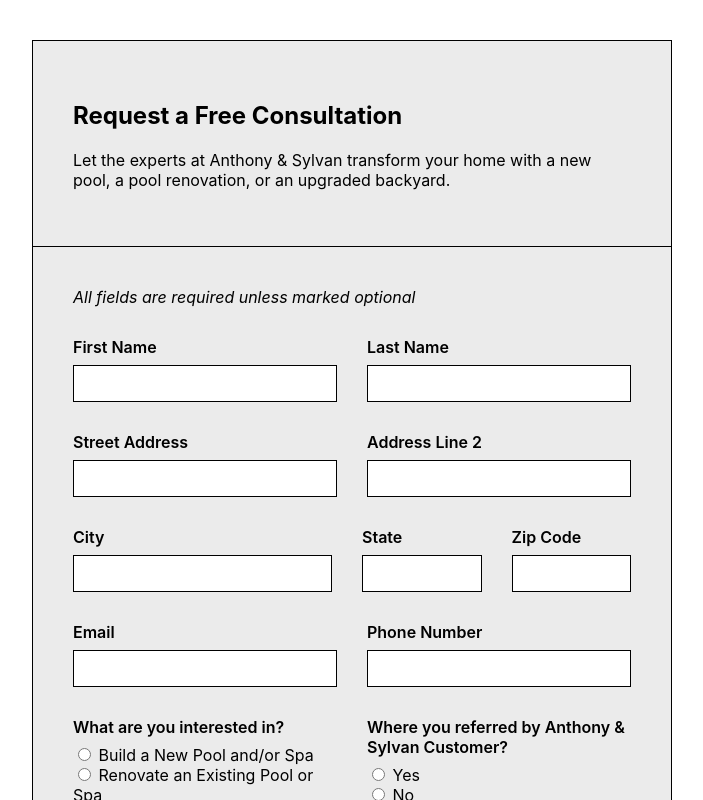
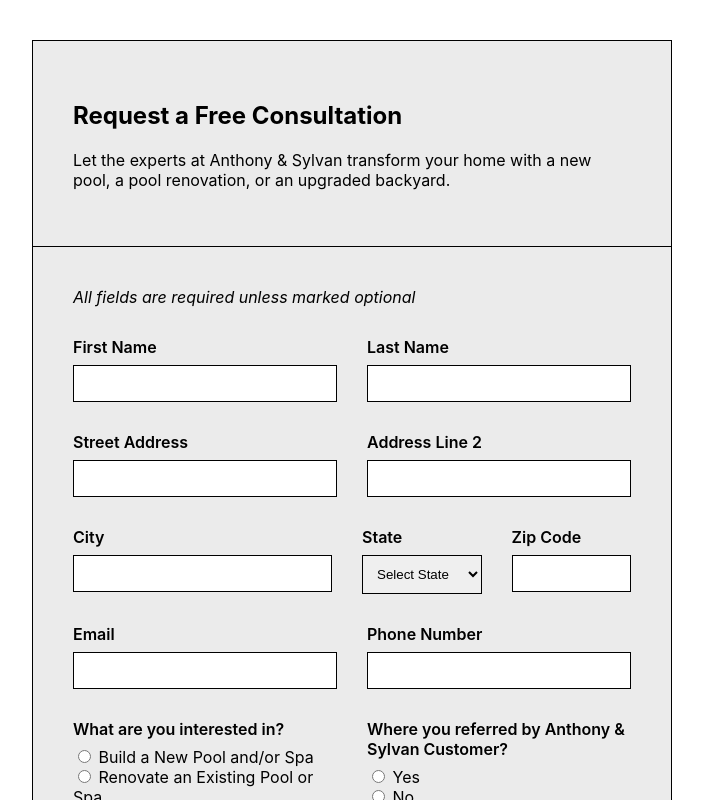
Before and after one commit to chriswithoak/asscheduler, a React (Create React App) app: page / in a window 1280 px wide. Shown: the top 800 px of the page, without its empty margins (288-991 px from the left). Built offline with nearby package versions, Linux system fonts and the light colour scheme.

Commit message:
APP: Added GUIDs and Insert Lead functions

```diff
--- a/src/components/scheduler-form.tsx
+++ b/src/components/scheduler-form.tsx
@@ -1,36 +1,94 @@
 import React, { useState } from 'react'
-import { getAuthToken, getConsultants} from '../services/api-service'
+import { getAuthToken, getConsultants, insertLeads } from '../services/api-service'
+import { getSourceId } from '../utils/sourceHelpers'
 
 function SchedulerForm() {
     const [consultants, setConsultants] = useState();
-    const [inputField , setInputField] = useState({
+    const [leadInfo , setLeadInfo] = useState({
         firstName: '',
         lastName: '',
         streetAddress: '',
         addressLine2: '',
-        city: '',
-        state: '',
+        city: '', //GUID
+        state: '', //GUID
         zipCode: '',
         email: '',
         phone: '',
-        interest: '',
+        interest: '', //GUID
         referral: '',
         message: '',
-        newsletter: ''
-    })
+        newsletter: '',
+        poolType: '', //GUID
+        shortCode: 'Test Shortcode',
+        leadMedium: 'b06a29cb-e78d-4daa-8767-467a92d35da8',
+        leadSource: '69eca55d-41cf-4879-a2c2-92615574cdbf',
+        utmCampaign: 'Test UTM Campaign',
+        utmMedium: 'Test UTM Medium',
+        utmSource: 'Test UTM Source',
+        adSrc: 'Test AdSrc'
+    });
 
     // EVENT HANDLERS
-    function inputHandler( e: any ) {
-        setInputField( { ...inputField, [e.target.name]: e.target.value } )
+    const inputHandler = ( e: any ) => {
+        setLeadInfo( { ...leadInfo, [e.target.name]: e.target.value } )
     }
 
     const submitHandler = async ( e:any ) => {
         e.preventDefault();
 
+        // Headers
+        const headers = await getAuthHeaders();
+
+        // Consultants
+        const consultants = await getConsultants( headers, leadInfo.zipCode );
+        setConsultants( consultants );
+
+        // Lead Model
+        var leadModel = await buildLeadModel(headers);
+        const res = await insertLeads( headers, leadModel );
+        console.log(res);
+    }
+
+    // FUNCTIONS
+    const buildLeadModel = async ( headers: any ) => {
+        var model = {...leadInfo};
+
+        // Update GUIDS
+        model.city = await getSourceId(headers, "City", model.city );
+        model.state = await getSourceId(headers, "Region", model.state );
+
+        if ( model.interest === "renovate-pool-spa" || model.interest === "backyard-offerings" ){
+            model.interest = await getSourceId(headers, "LeadType", "Renovation");
+            model.poolType = '8d7ac882-b141-456b-8ba9-d0c51cd5e1c2';
+        } else if ( model.interest === "new-pool-spa" ) {
+            model.interest = await getSourceId(headers, "LeadType", "New Pool");
+            model.poolType = 'edec19b2-a695-4d9a-9e9e-b948cdd70cd1';
+        } else {
+            model.interest = '4eb933c2-d7bb-4711-8d57-3e59c2bcdc0f';
+            model.poolType = 'edec19b2-a695-4d9a-9e9e-b948cdd70cd1';
+        }
+
+        return model;
+    }
+
+    const getAuthHeaders = async () => {
         const authToken = await getAuthToken();
-        const token = authToken['set-cookie'].join('; ');
-        const consultants = await getConsultants( token, inputField.zipCode );
-        setConsultants( consultants );
+        const authCookie = authToken['set-cookie'];
+        let headerCookie = "";
+        let headerBpmcsrf = "";
+
+        if (authCookie) {
+            headerCookie = authCookie.join('; ');
+            const bpmcsrfCookie = authCookie.find((c: any) => c.startsWith('BPMCSRF='));
+            if (bpmcsrfCookie) {
+                headerBpmcsrf = bpmcsrfCookie.split(';')[0].replace('BPMCSRF=', '');
+            }
+        }
+
+        return {
+            cookies: headerCookie,
+            bpmcsrf: headerBpmcsrf
+        };
     }
 
     return(
@@ -41,47 +99,106 @@
             <form onSubmit={submitHandler}>
                 <div className="input-group">
                     <label htmlFor='first-name'> First Name </label>
-                    <input type="text" name="firstName" id="first-name" autoComplete='on' onChange={inputHandler} value={inputField.firstName}/>
+                    <input type="text" name="firstName" id="first-name" autoComplete='on' onChange={inputHandler} value={leadInfo.firstName}/>
                 </div>
 
                 <div className="input-group">
                     <label htmlFor='last-name'> Last Name </label>
-                    <input type="text" name="lastName" id="last-name" onChange={inputHandler} value={inputField.lastName} />
+                    <input type="text" name="lastName" id="last-name" onChange={inputHandler} value={leadInfo.lastName} />
                 </div>
 
                 <div className="input-group">
                     <label htmlFor='street-address'> Street Address </label>
-                    <input type="text" name="streetAddress" id="street-address" autoComplete='on' onChange={inputHandler} value={inputField.streetAddress} />
+                    <input type="text" name="streetAddress" id="street-address" autoComplete='on' onChange={inputHandler} value={leadInfo.streetAddress} />
                 </div>
 
                 <div className="input-group">
                     <label htmlFor='address-line-2'> Address Line 2 </label>
-                    <input type="text" name="addressLine2" id="address-line-2" onChange={inputHandler} value={inputField.addressLine2}  />
+                    <input type="text" name="addressLine2" id="address-line-2" onChange={inputHandler} value={leadInfo.addressLine2}  />
                 </div>
 
                 <div className="input-group">
                     <label htmlFor='city'> City </label>
-                    <input type="text" name="city" id="city" onChange={inputHandler} value={inputField.city} />
+                    <input type="text" name="city" id="city" onChange={inputHandler} value={leadInfo.city} />
                 </div>
 
                 <div className="input-group size-short">
                     <label htmlFor='state'> State </label>
-                    <input type="text" name="state"  id="state" onChange={inputHandler} value={inputField.state} />
+                    <select name="state"  id="state" onChange={inputHandler} value={leadInfo.state}>
+                        <option value=""> Select State </option>
+                        <option value="AL"> Alabama </option>
+                        <option value="AK"> Alaska </option>
+                        <option value="AZ"> Arizona </option>
+                        <option value="AR"> Arkansas </option>
+                        <option value="CA"> California </option>
+                        <option value="CO"> Colorado </option>
+                        <option value="CT"> Connecticut </option>
+                        <option value="DE"> Delaware </option>
+                        <option value="FL"> Florida </option>
+                        <option value="GA"> Georgia </option>
+                        <option value="HI"> Hawaii </option>
+                        <option value="ID"> Idaho </option>
+                        <option value="IL"> Illinois </option>
+                        <option value="IN"> Indiana </option>
+                        <option value="IA"> Iowa </option>
+                        <option value="KS"> Kansas </option>
+                        <option value="KY"> Kentucky </option>
+                        <option value="LA"> Louisiana </option>
+                        <option value="ME"> Maine </option>
+                        <option value="MD"> Maryland </option>
+                        <option value="MA"> Massachusetts </option>
+                        <option value="MI"> Michigan </option>
+                        <option value="MN"> Minnesota </option>
+                        <option value="MS"> Mississippi </option>
+                        <option value="MO"> Missouri </option>
+                        <option value="MT"> Montana </option>
+                        <option value="NE"> Nebraska </option>
+                        <option value="NV"> Nevada </option>
+                        <option value="NH"> New Hampshire </option>
+                        <option value="NJ"> New Jersey </option>
+                        <option value="NM"> New Mexico </option>
+                        <option value="NY"> New York </option>
+                        <option value="NC"> North Carolina </option>
+                        <option value="ND"> North Dakota </option>
+                        <option value="OH"> Ohio </option>
+                        <option value="OK"> Oklahoma </option>
+                        <option value="OR"> Oregon </option>
+                        <option value="PA"> Pennsylvania </option>
+                        <option value="RI"> Rhode Island </option>
+                        <option value="SC"> South Carolina </option>
+                        <option value="SD"> South Dakota </option>
+                        <option value="TN"> Tennessee </option>
+                        <option value="TX"> Texas </option>
+                        <option value="UT"> Utah </option>
+                        <option value="VT"> Vermont </option>
+                        <option value="VA"> Virginia </option>
+                        <option value="WA"> Washington </option>
+                        <option value="WV"> West Virginia </option>
+                        <option value="WI"> Wisconsin </option>
+                        <option value="WY"> Wyoming </option>
+                        <option value="DC"> District of Columbia </option>
+                        <option value="AS"> American Samoa </option>
+                        <option value="GU"> Guam </option>
+                        <option value="MP"> Northern Mariana Islands </option>
+                        <option value="PR"> Puerto Rico </option>
+                        <option value="UM"> United States Minor Outlying Islands </option>
+                        <option value="VI"> U.S. Virgin Islands </option>
+                    </select>
                 </div>
 
                 <div className="input-group size-short">
                     <label htmlFor='zip-code'> Zip Code </label>
-                    <input type="text" name="zipCode" id="zip-code" onChange={inputHandler} value={inputField.zipCode} />
+                    <input type="text" name="zipCode" id="zip-code" onChange={inputHandler} value={leadInfo.zipCode} />
                 </div>
 
                 <div className="input-group">
                     <label htmlFor='email'> Email </label>
-                    <input type="email" name="email" id="email" autoComplete='on' onChange={inputHandler} value={inputField.email} />
+                    <input type="email" name="email" id="email" autoComplete='on' onChange={inputHandler} value={leadInfo.email} />
                 </div>
 
                 <div className="input-group">
                     <label htmlFor='phone'> Phone Number </label>
-                    <input name="phone" id="phone" type="tel" pattern="[0-9]{3}-[0-9]{2}-[0-9]{3}"  autoComplete='on' onChange={inputHandler} value={inputField.phone} />
+                    <input name="phone" id="phone" type="tel" pattern="[0-9]{3}-[0-9]{2}-[0-9]{3}"  autoComplete='on' onChange={inputHandler} value={leadInfo.phone} />
                 </div>
 
                 <div className="input-group">
@@ -119,7 +236,7 @@
 
                 <div className="input-group size-full">
                     <label htmlFor='message'> Is there anything else we should know to best meet your needs? </label>
-                    <textarea name="message" id="message" rows={10} onChange={inputHandler} value={inputField.message} />
+                    <textarea name="message" id="message" rows={10} onChange={inputHandler} value={leadInfo.message} />
                 </div>
 
                 <div className="input-group size-full">
--- a/src/css/global.css
+++ b/src/css/global.css
@@ -55,7 +55,8 @@
 
 
 .input-group textarea,
-.input-group input {
+.input-group input,
+.input-group select {
     width: 100%;
     border: 1px solid #000;
     padding: 10px;
--- /dev/null
+++ b/src/utils/sourceHelpers.tsx
@@ -0,0 +1,25 @@
+import { selectSource } from '../services/api-service'
+
+export const getSourceId = async ( headers: any, sourceType: any, sourceValue: any ) => {
+    const sourceModel = {
+        type: sourceType,
+        value: sourceValue
+    };
+
+    const result = await selectSource(headers, sourceModel);
+    if ( result.rowsAffected > 0) {
+        return result.rows[0]['Id'];
+    }
+
+    if ( sourceType === "Region") {
+        return 'd8af122a-f46b-1410-fc98-00155d043204';
+    }
+
+    return await createSource( headers, sourceModel );
+}
+
+const createSource = async ( headers:any, sourceModel: any ) => {
+    // TODO: CREATE SOURCE (add & replace logic on original)
+
+    return "";
+}
```
Also changed, not shown: src/services/api-service.tsx (+21 -2 lines).
